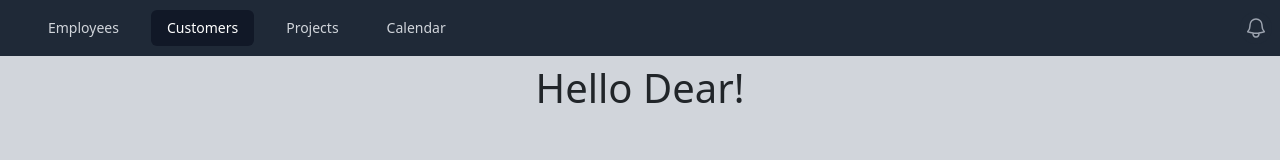
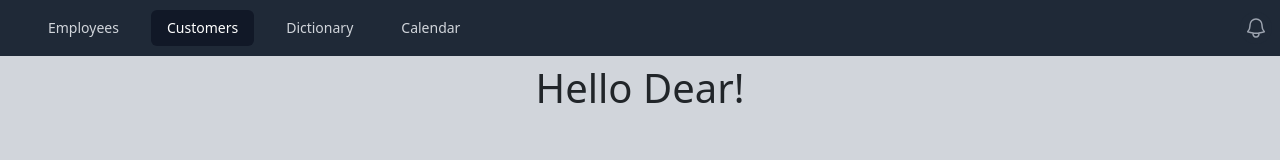
Before and after one commit to Dr-dyrane/React, a React (Create React App) app: page /customers in a window 1280 px wide. Shown: the top 160 px of the page. Built offline with nearby package versions, Linux system fonts and the light colour scheme.

Commit message:
update Header.js

```diff
--- a/src/components/Header.js
+++ b/src/components/Header.js
@@ -13,8 +13,8 @@ const navigation = [
     href: "/Customers",
   },
   {
-    name: "Projects",
-    href: "/other",
+    name: "Dictionary",
+    href: "/Dictionary",
   },
   {
     name: "Calendar",
```
